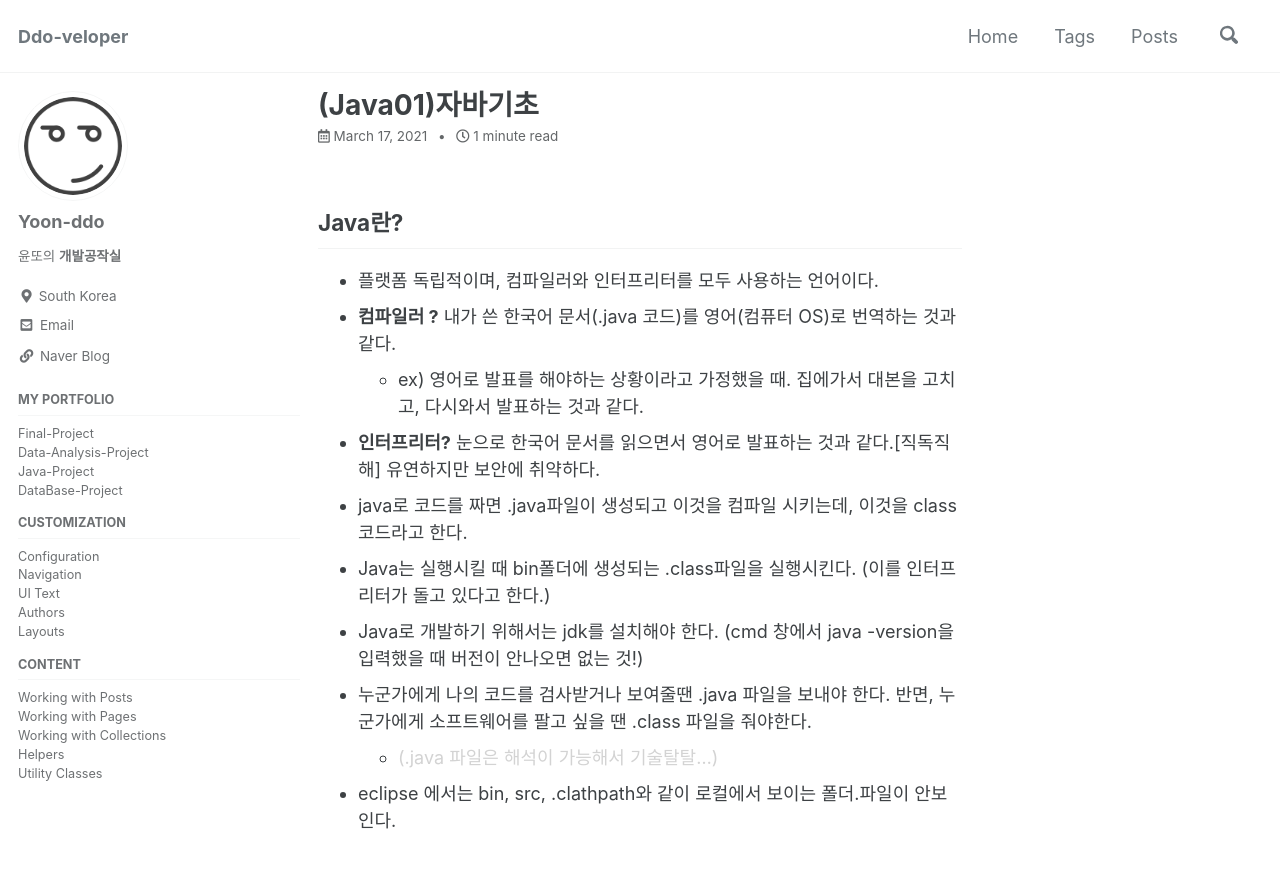
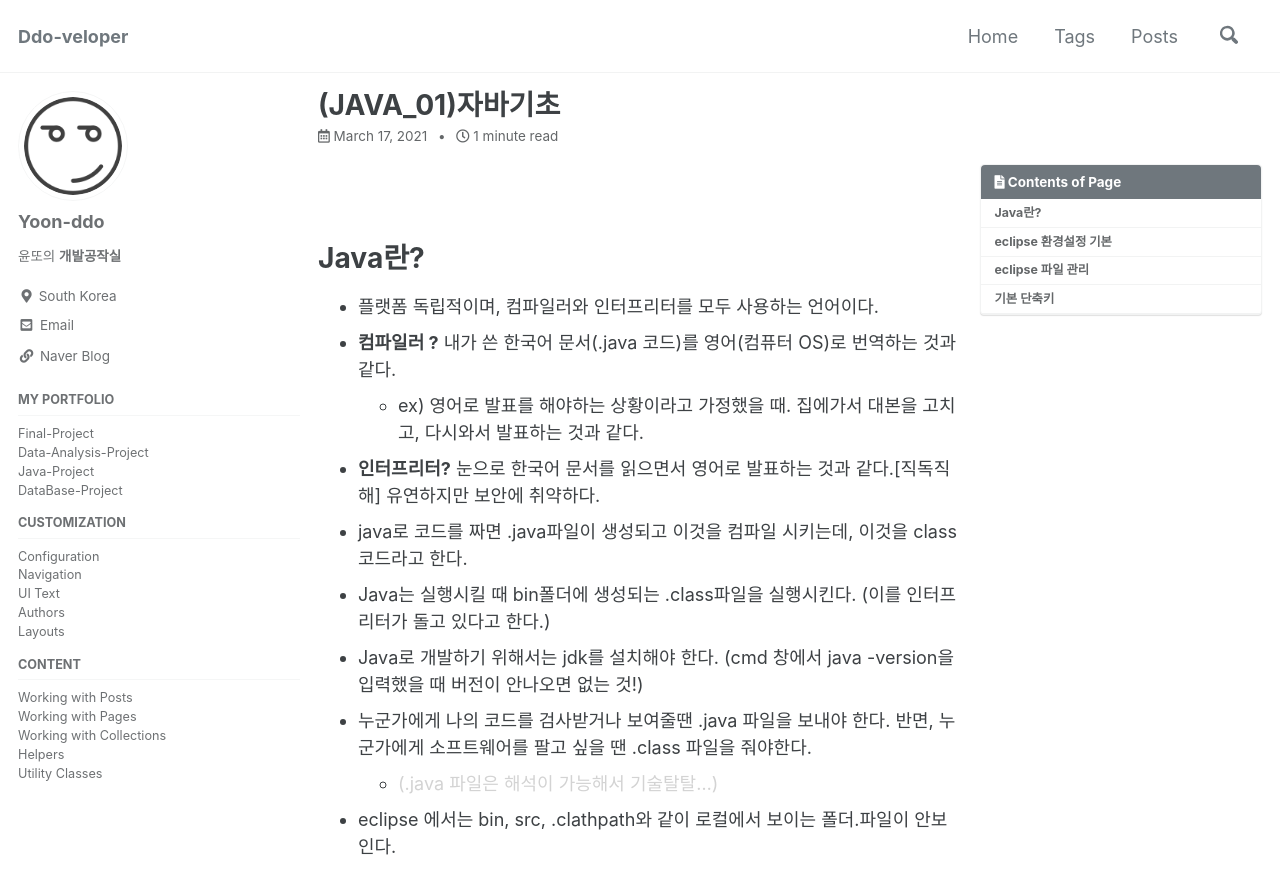
Before and after one commit to Yoon-ddo/Yoon-ddo.github.io, a Jekyll site: the page built from _posts/2021-03-17-(JAVA_01)자바기초.md, in a window 1280 px wide and 900 px high. Shown: the top 894 px of the window. Built offline with Jekyll 4.4.1, drawn with Linux system fonts in a browser that asks for light colours; cached includes are drawn as plain includes.

Commit message:
Update and rename 2021-03-17-(Java01)자바기초.md to 2021-03-17-(JAVA_01)자바기초.md

```diff
--- a/_posts/2021-03-17-(Java01)자바기초.md
+++ b/_posts/2021-03-17-(JAVA_01)자바기초.md
@@ -1,12 +1,18 @@
 ---
-title: (Java01)자바기초
+title: (JAVA_01)자바기초
+toc: true
+toc_sticky: true
+toc_label: "Contents of Page"
+
 categories:
   - Study
 tags:
-  - Java_Study
+  - JAVA_Study
 ---
+<br><br>
 
-## Java란?
+
+# Java란?
 * 플랫폼 독립적이며, 컴파일러와 인터프리터를 모두 사용하는 언어이다.
 * **컴파일러 ?** 내가 쓴 한국어 문서(.java 코드)를 영어(컴퓨터 OS)로 번역하는 것과 같다.
   - ex) 영어로 발표를 해야하는 상황이라고 가정했을 때. 집에가서 대본을 고치고, 다시와서 발표하는 것과 같다.
@@ -17,16 +23,16 @@ tags:
 * 누군가에게 나의 코드를 검사받거나 보여줄땐 .java 파일을 보내야 한다. 반면, 누군가에게 소프트웨어를 팔고 싶을 땐 .class 파일을 줘야한다.
   - <span style="color:lightgray">(.java 파일은 해석이 가능해서 기술탈탈...)</span>
 * eclipse 에서는 bin, src, .clathpath와 같이 로컬에서 보이는 폴더.파일이 안보인다.
-<br><br><br>
+<br><br><br><br>
 
 
-### eclipse 환경설정 기본
+# eclipse 환경설정 기본
 * .java코드 파일을 다른 사람과 공유했을 시, 문자가 깨지는 경우 : 인코딩 문제일 가능성이 크다.
   * 상단메뉴 Preferences - General - Textfile encoding - Other체크 후 UTF-8로 바꿔주면 해결가능...!
-<br><br><br>
+<br><br><br><br>
 
 
-### eclipse 파일 관리
+# eclipse 파일 관리
 * class이름은 대문자로 설정한다. HelloWorld
 * 모든 java파일은 package를 가져야 한다. 항상 레벨3 이상
 * **package**를 쓰는 가장 큰 이유?
@@ -36,10 +42,10 @@ tags:
   * kr(국가).co(회사).sds(회사명) 순으로 폴더가 생성되기 때문에 파일관리하기 좋다.
 * 메인 메소드를 가진 class는 보통 class명Main으로 이름 짓는 것이 좋다.
 * src에서 생성된 파일은 bin폴더에도 똑같이 생성됨.
-<br><br><br>
+<br><br><br><br>
 
 
-### 기본 단축키
+# 기본 단축키
 * **ctrl+space + enter**치면 자동완성가능
   * (sysout치고 ctrl+space 치면 System.out.println( ); 이 자동으로 완성됨.)
 * **ctrl + F11** : Run
@@ -50,4 +56,4 @@ tags:
 * **F2** : 패키지 주소 바꿀 수 있음. – Refector - Rename -> 클래스 이름 변경도 가능.
 * **Alt + shift + a** : 연속되는 여러줄에 같은 내용 입력하기 커서가
   * 사용법 : 마우스 커서가 +모양이 되었을 때 입력할 부분을 수직으로 드래그한 후, 입력
-<br><br><br>
+<br><br><br><br>
```
